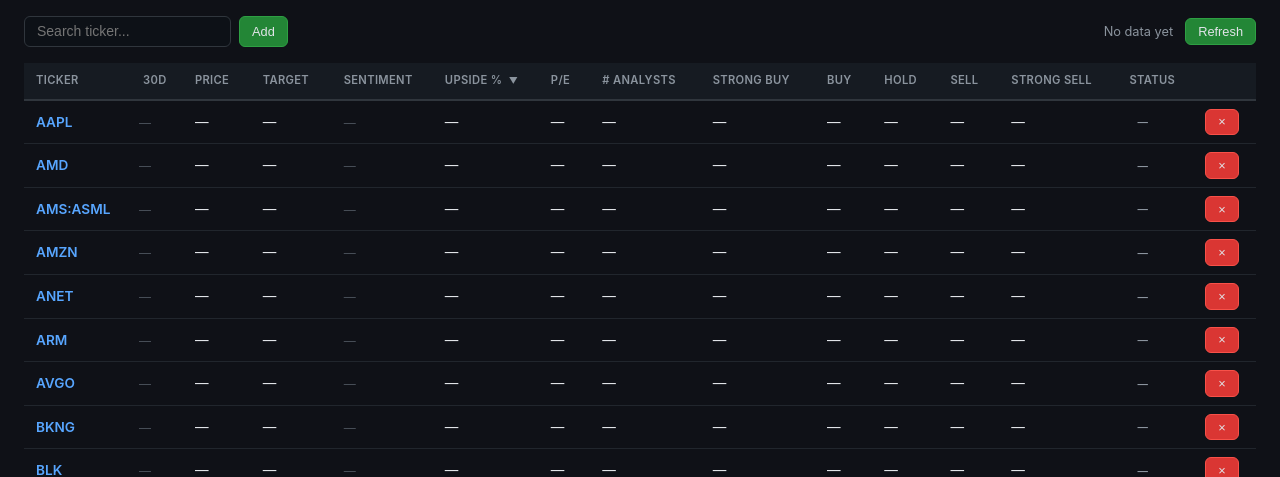
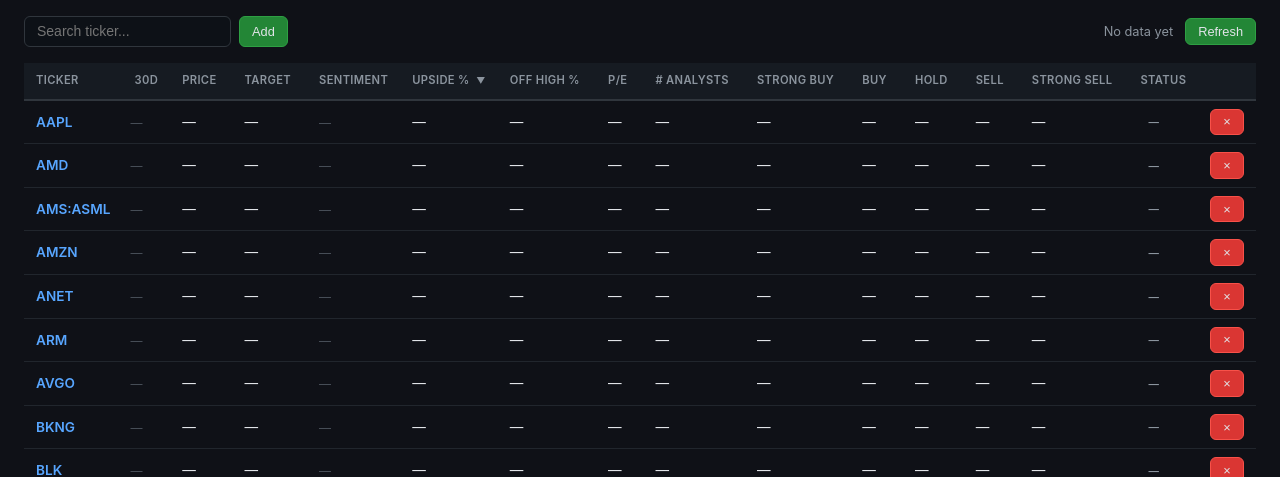
Before and after one commit to Mat-dot-mad/watchlist, a Flask app: page / in a window 1280 px wide. Shown: the part 54-531 px from the top of the page. Run offline with Flask 3, Linux system fonts and the light colour scheme; data comes from the database, SQL or seed files in the repository; data that the repository does not hold is empty.

Commit message:
Add Off High % column showing distance from 52-week high
Computed as (price / 52w high - 1) * 100; green when at or above the
high. Sortable; later column sort indices renumbered to match.

Co-Authored-By: Claude Fable 5 <noreply@anthropic.com>

```diff
--- a/templates/dashboard.html
+++ b/templates/dashboard.html
@@ -74,13 +74,14 @@
                 <th class="sortable" data-col="3" data-type="num">Target</th>
                 <th>Sentiment</th>
                 <th class="sortable" data-col="5" data-type="num">Upside %</th>
-                <th class="sortable" data-col="6" data-type="num">P/E</th>
-                <th class="sortable" data-col="7" data-type="num"># Analysts</th>
-                <th class="sortable" data-col="8" data-type="num">Strong Buy</th>
-                <th class="sortable" data-col="9" data-type="num">Buy</th>
-                <th class="sortable" data-col="10" data-type="num">Hold</th>
-                <th class="sortable" data-col="11" data-type="num">Sell</th>
-                <th class="sortable" data-col="12" data-type="num">Strong Sell</th>
+                <th class="sortable" data-col="6" data-type="num" title="Distance from 52-week high">Off High %</th>
+                <th class="sortable" data-col="7" data-type="num">P/E</th>
+                <th class="sortable" data-col="8" data-type="num"># Analysts</th>
+                <th class="sortable" data-col="9" data-type="num">Strong Buy</th>
+                <th class="sortable" data-col="10" data-type="num">Buy</th>
+                <th class="sortable" data-col="11" data-type="num">Hold</th>
+                <th class="sortable" data-col="12" data-type="num">Sell</th>
+                <th class="sortable" data-col="13" data-type="num">Strong Sell</th>
                 <th>Status</th>
                 <th></th>
             </tr>
@@ -109,6 +110,12 @@
                 <td data-val="{{ row.upside if row.upside is not none else '' }}" class="{% if row.upside is not none %}{{ 'positive' if row.upside > 0 else 'negative' }}{% endif %}">
                     {{ (row.upside ~ '%') if row.upside is not none else '—' }}
                 </td>
+                {% if row.current_price and row.fifty_two_week_high %}
+                {% set off_high = ((row.current_price / row.fifty_two_week_high - 1) * 100)|round(1) %}
+                <td data-val="{{ off_high }}" class="{{ 'positive' if off_high >= 0 else '' }}">{{ off_high }}%</td>
+                {% else %}
+                <td data-val="">—</td>
+                {% endif %}
                 <td data-val="{{ row.trailing_pe or '' }}">{{ row.trailing_pe|fmt_val if row.trailing_pe else '—' }}</td>
                 <td data-val="{{ row.n_analysts if row.n_analysts is not none else '' }}">{{ row.n_analysts if row.n_analysts is not none else '—' }}</td>
                 <td data-val="{{ row.strong_buy if row.strong_buy is not none else '' }}">{{ row.strong_buy if row.strong_buy is not none else '—' }}</td>
```
